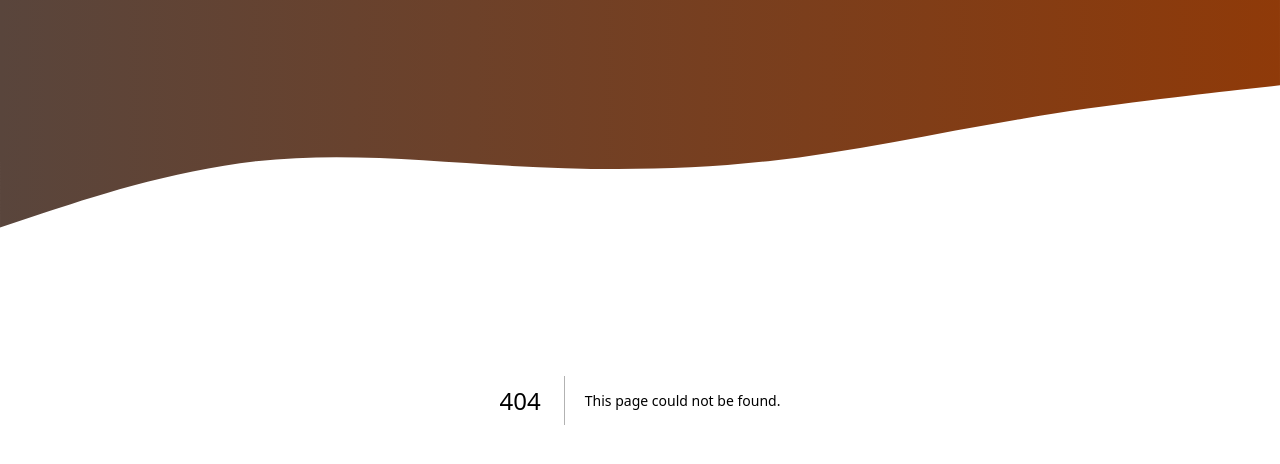
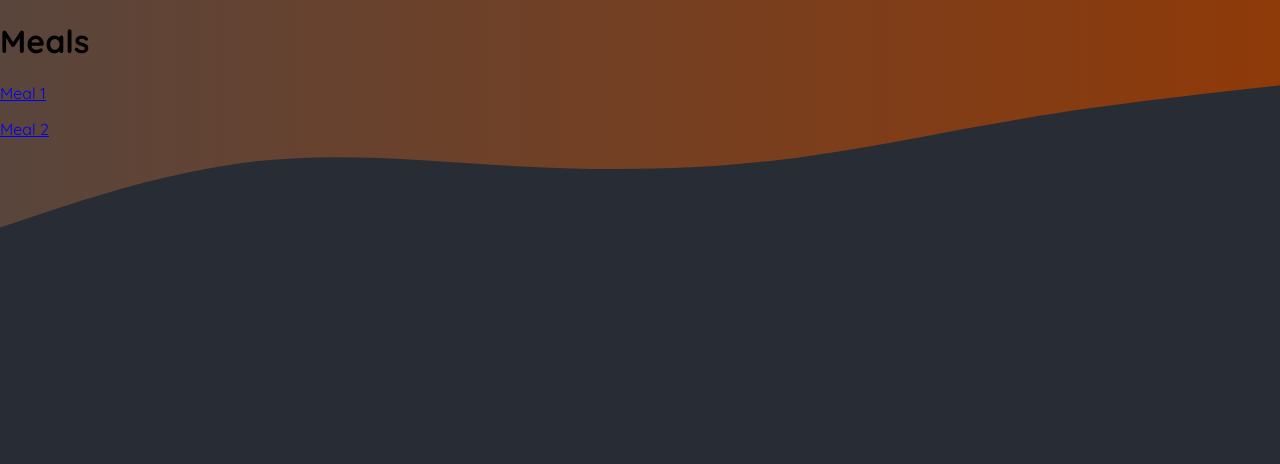
Before and after one commit to varje/05-onwards-foodies-starting-project, a Next.js app: page /meals in a window 1280 px wide. Before the commit this address had no page. Shown: the top 464 px of the page. Built offline with nearby package versions, Linux system fonts and the light colour scheme.

Commit message:
add routing

```diff
--- /dev/null
+++ b/app/meals/page.js
@@ -0,0 +1,15 @@
+import Link from "next/link";
+
+export default function MealsPage() {
+  return (
+    <main>
+      <h1>Meals</h1>
+      <p>
+        <Link href="/meals/meal-1/">Meal 1</Link>
+      </p>
+      <p>
+        <Link href="/meals/meal-2/">Meal 2</Link>
+      </p>
+    </main>
+  );
+}
```
Also changed, not shown: app/meals/[slug]/page.js (added, +8 -0 lines), app/meals/share/page.js (added, +7 -0 lines), 1 other file (tests, documents, lock files or other folders).
